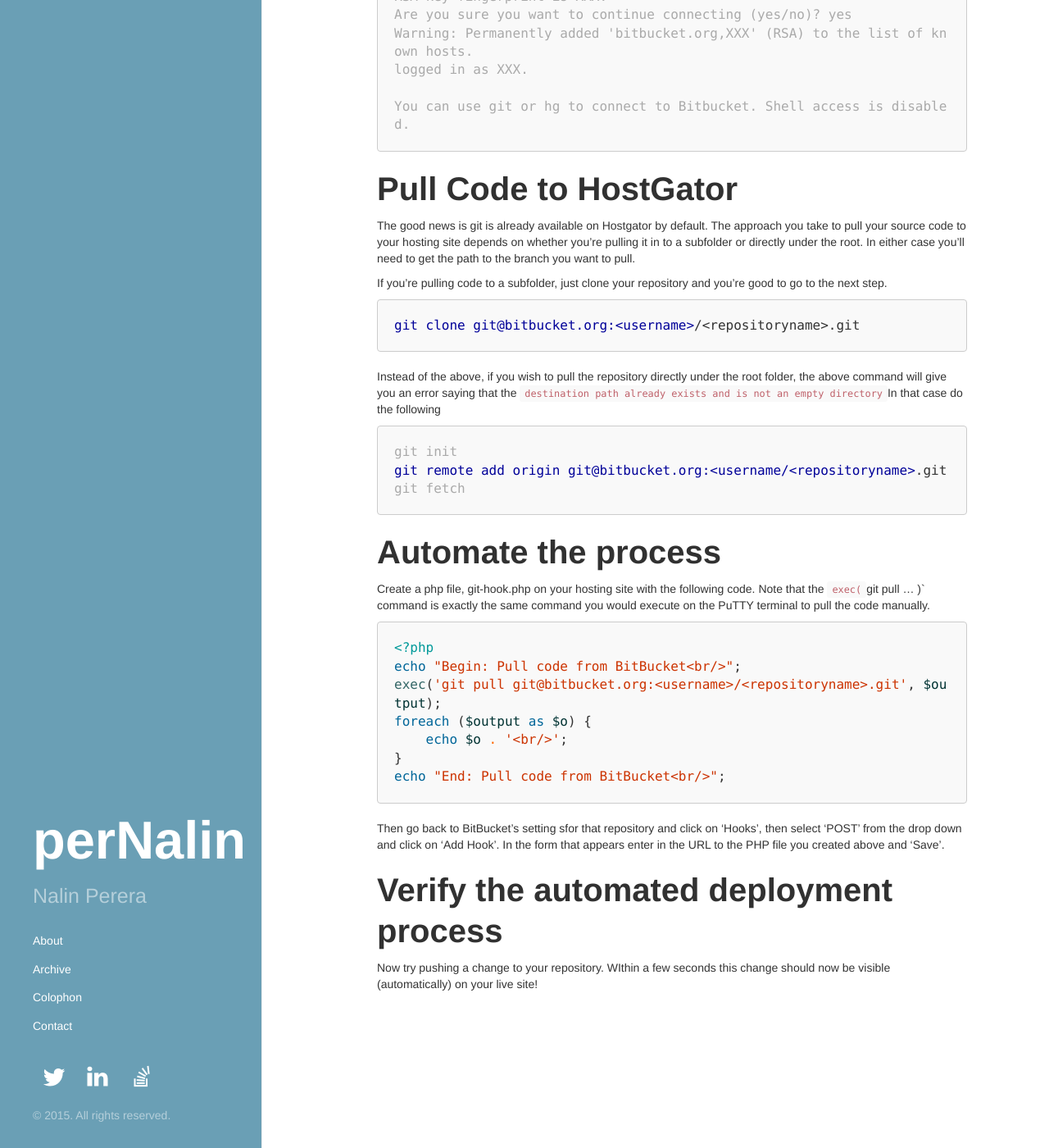
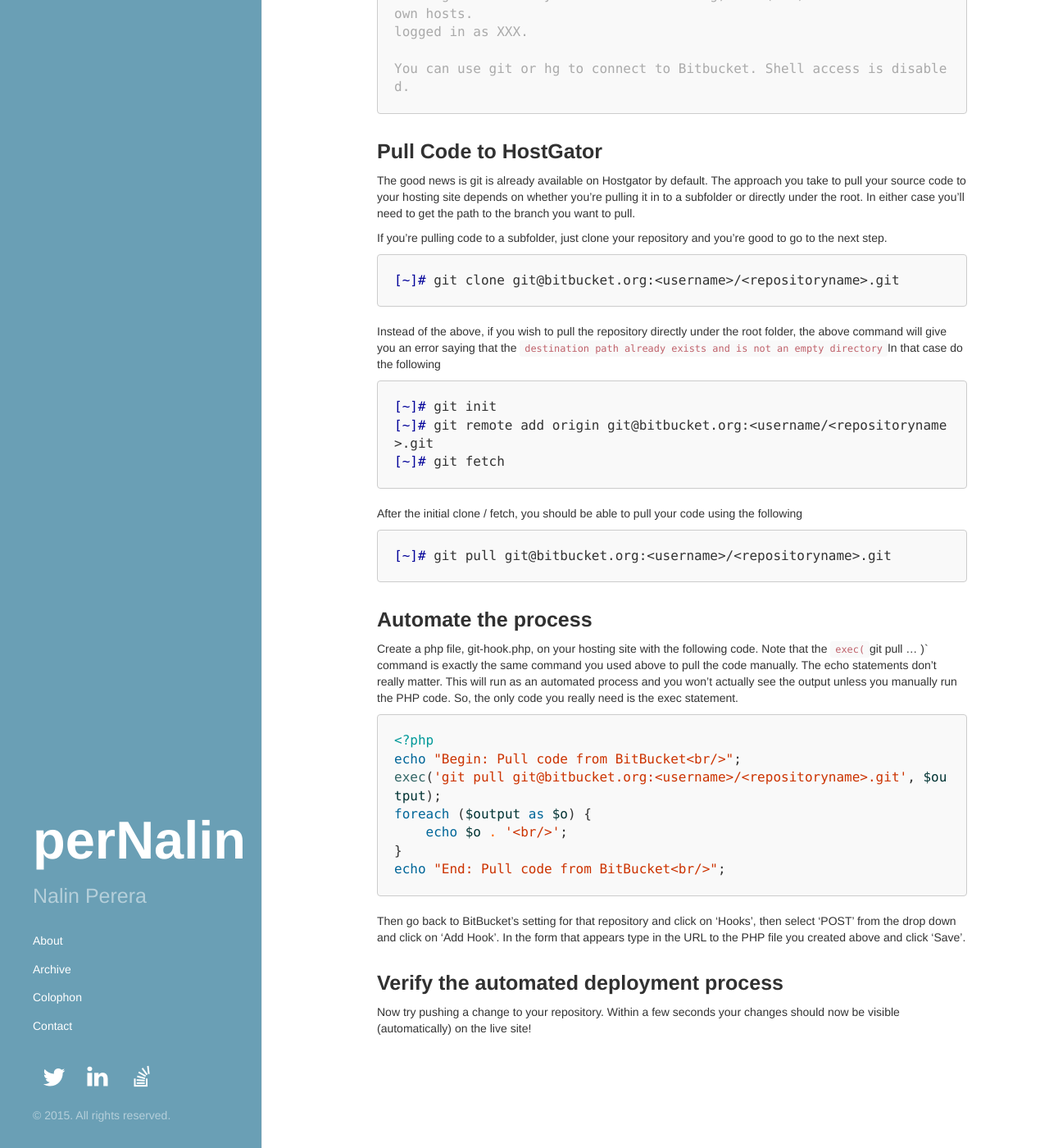
Before and after one commit to pernalin/pernalin.github.io, a Jekyll site: the page built from _posts/2015-04-25-automated-deployment-bitbucket-to-hostgator.md, in a window 1280 px wide and 1400 px high, scrolled down 1209 px. Shown: the whole window at 82% size. Built offline with Jekyll 4.4.1, drawn with Linux system fonts in a browser that asks for light colours; nearby versions of some CDN libraries; Markdown is read by kramdown in place of the engine named in the settings; comment, search, counter and statistics services are not loaded; some of the changed text lies outside the part shown.

Commit message:
Weekly post

```diff
--- a/_posts/2015-04-25-automated-deployment-bitbucket-to-hostgator.md
+++ b/_posts/2015-04-25-automated-deployment-bitbucket-to-hostgator.md
@@ -4,20 +4,19 @@ title: Automated deployment from BitBucket to Hostgator
 ---
 
 Long ago when I was looking for a good hosted Distributed Version Control System (DVCS) it came down to two options;
-GitHub or BitBucket.  I went with Bitbucket because it provided free private repositories.
+GitHub or BitBucket.  I went with Bitbucket because they provided free private repositories.
 
-This is a brief guide on setting up an automated deployment process from BitBucket to Hostgator. To start with I'm
-assuming that you already have BitBucket and Hostgator setup for your project.
+This guide describes how to setup an automated deployment workflow from BitBucket to Hostgator.
 
-# SSH in to Hostgator
+### SSH in to Hostgator
 Use an SSH client such as Putty (if you're on Windows) to connect to your Hostgator terminal. Do the following to
 generate a public key. You'll need this key later on to enable the connection between BitBucket and HostGator.
 
 {% highlight console %}
-mkdir ~/.ssh
-chmod 700 ~/.ssh
-cd ~/.ssh
-ssh-keygen
+[~]# mkdir ~/.ssh
+[~]# chmod 700 ~/.ssh
+[~]# cd ~/.ssh
+[~]# ssh-keygen
 {% endhighlight %}
 
 Once you enter ssh-keygen, you'll be prompted for a passphrase. You could enter a phrase, or just leave it blank. In
@@ -27,19 +26,19 @@ Copy the public key from id_rsa.pub.  One way to do this is to output the conten
 selecting that output and right-clicking to copy to the clipboard.
 
 {% highlight console %}
-cat ~/.ssh/id_rsa.pub
+[~]# cat ~/.ssh/id_rsa.pub
 {% endhighlight %}
 
-# Add the public key to BitBucket
+### Add the public key to BitBucket
 Log in to BitBucket and go to the 'Manage Account' screen.  Then select 'SSH Keys' and 'Add key'.
 
 Enter in some name for your SSH Key, and paste in your public key (that you obtained above), and save it by clicking
 'Add key'.
 
-# Verify connectivity
+### Verify connectivity
 Go back to your PuTTY session. Run the following command to verify connectivity between BitBucket and Hostgator
 {% highlight console %}
-ssh -T git@bitbucket.org
+[~]# ssh -T git@bitbucket.org
 {% endhighlight %}
 
 You may be prompted with an `Are you sure you want to continue connecting` message. If so, type in `yes`. If all goes
@@ -55,7 +54,7 @@ logged in as XXX.
 You can use git or hg to connect to Bitbucket. Shell access is disabled.
 {% endhighlight %}
 
-# Pull Code to HostGator
+### Pull Code to HostGator
 
 The good news is git is already available on Hostgator by default.  The approach you take to pull your source code to
  your hosting site depends on whether you're pulling it in to a subfolder or directly under the root.  In either case
@@ -63,7 +62,7 @@ The good news is git is already available on Hostgator by default.  The approach
 
 If you're pulling code to a subfolder, just clone your repository and you're good to go to the next step.
 {% highlight console %}
-git clone git@bitbucket.org:<username>/<repositoryname>.git
+[~]# git clone git@bitbucket.org:<username>/<repositoryname>.git
 {% endhighlight %}
 
 Instead of the above, if you wish to pull the repository directly under the root folder, the above command will give
@@ -71,15 +70,22 @@ you an error saying that the `destination path already exists and is not an empt
 that case do the following
 
 {% highlight console %}
-git init
-git remote add origin git@bitbucket.org:<username/<repositoryname>.git
-git fetch
+[~]# git init
+[~]# git remote add origin git@bitbucket.org:<username/<repositoryname>.git
+[~]# git fetch
 {% endhighlight %}
 
-# Automate the process
+After the initial clone / fetch, you should be able to pull your code using the following
+{% highlight console %}
+[~]# git pull git@bitbucket.org:<username>/<repositoryname>.git
+{% endhighlight %}
 
-Create a php file, git-hook.php on your hosting site with the following code. Note that the `exec(`git pull ... )`
-command is exactly the same command you would execute on the PuTTY terminal to pull the code manually.
+### Automate the process
+
+Create a php file, git-hook.php, on your hosting site with the following code. Note that the `exec(`git pull ... )`
+command is exactly the same command you used above to pull the code manually.  The echo statements don't really
+matter.  This will run as an automated process and you won't actually see the output unless you manually run the PHP
+code.  So, the only code you really need is the exec statement.
 
 {% highlight php %}
 <?php
@@ -91,9 +97,9 @@ foreach ($output as $o) {
 echo "End: Pull code from BitBucket<br/>";
 {% endhighlight %}
 
-Then go back to BitBucket's setting sfor that repository and click on 'Hooks', then select 'POST' from the drop down
-and click on 'Add Hook'.  In the form that appears enter in the URL to the PHP file you created above and 'Save'.
+Then go back to BitBucket's setting for that repository and click on 'Hooks', then select 'POST' from the drop down
+and click on 'Add Hook'.  In the form that appears type in the URL to the PHP file you created above and click 'Save'.
 
-# Verify the automated deployment process
-Now try pushing a change to your repository. WIthin a few seconds this change should now be visible (automatically)
-on your live site!
+### Verify the automated deployment process
+Now try pushing a change to your repository. Within a few seconds your changes should now be visible (automatically)
+on the live site!
```
